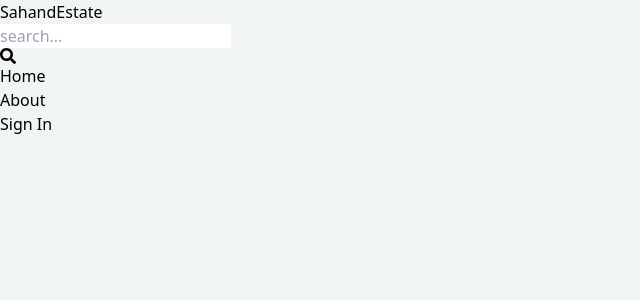
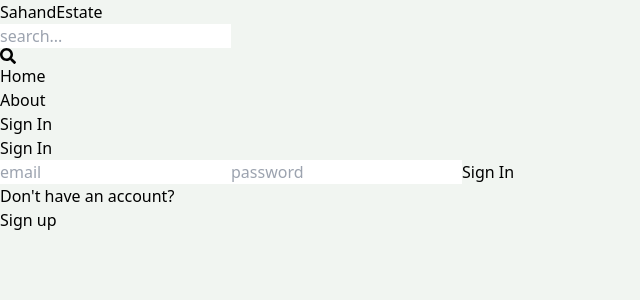
Before and after one commit to ishwari2121/EstateHub, a React (Vite) app in the folder client/: page /sign-in in a window 1280 px wide. Shown: the top 300 px of the page, without its empty margins (0-640 px from the left). Built offline with nearby package versions, Linux system fonts and the light colour scheme.

Commit message:
Complete sign in page functionality

```diff
--- a/client/src/Pages/SignIn.jsx
+++ b/client/src/Pages/SignIn.jsx
@@ -1,9 +1,69 @@
-import React from 'react'
+import { useState } from 'react';
+import { Link , useNavigate} from 'react-router-dom'
 
 export default function SignIn() {
+  const [formData, setFormData] = useState({});
+  const [error,setError] = useState(null);
+  const [loading,setLoading] = useState(false);
+  const navigate = useNavigate();
+  const handleChange = (e) => {
+    setFormData({
+      ...formData,
+      [e.target.id]: e.target.value,
+    })
+  }
+    const handleSubmit = async(e) => {
+      e.preventDefault();
+      try {
+        setLoading(true);
+      const res = await fetch('/api/auth/signin',
+        {
+          method: 'POST',
+          headers: {
+            'Content-Type' : 'application/json',
+          },
+          body: JSON.stringify(formData),
+        }
+      );
+      const data = await res.json();
+      if(data.success === false)
+      {
+        setError(data.message);
+        setLoading(false);
+        return;
+      }
+      setLoading(false);
+      setError(null);
+      navigate('/');
+      } catch (error) {
+        setLoading(false);
+        setError(error.message);
+
+      }
+
+    };
   return (
-    <div>
+    <div className='p-3  max-w-lg mx-auto'>
+      <h1 className='test-3xl text-center font-semibold my-7'>Sign In</h1>
+      <form onSubmit= {handleSubmit} className='flex flex-col gap-4'>
+        <input type="email" placeholder='email'
+        className='border p-3 rounded-lg' id='email'
+        onChange={handleChange}/>
+        <input type="password" placeholder='password'
+        className='border p-3 rounded-lg' id='password'
+        onChange={handleChange}/>
 
+        <button disabled={loading} className='bg-slate-700 text-white p-3 rounded-lg uppercase hover:opacity-95 disabled:opacity-80'>
+          {loading ? 'Loading...' : 'Sign In'}
+        </button>
+      </form>
+      <div className='flex gap-2 mt-5'>
+        <p>Don't have an account?</p>
+        <Link to={'/sign-up'}>
+          <span className='text-blue-700'>Sign up</span>
+        </Link>
+      </div>
+      {error && <p className='text-red-500 mt-5'>{error}</p>}
     </div>
   )
 }
--- a/client/src/Pages/SignUp.jsx
+++ b/client/src/Pages/SignUp.jsx
@@ -44,7 +44,7 @@
     };
   return (
     <div className='p-3  max-w-lg mx-auto'>
-      <h1 className='test-3xl text-center font-semibold my-7'></h1>
+      <h1 className='test-3xl text-center font-semibold my-7'>Sign Up</h1>
       <form onSubmit= {handleSubmit} className='flex flex-col gap-4'>
         <input type="text" placeholder='username'
         className='border p-3 rounded-lg' id='username'
```
Also changed, not shown: 1 other file (tests, documents, lock files or other folders).
